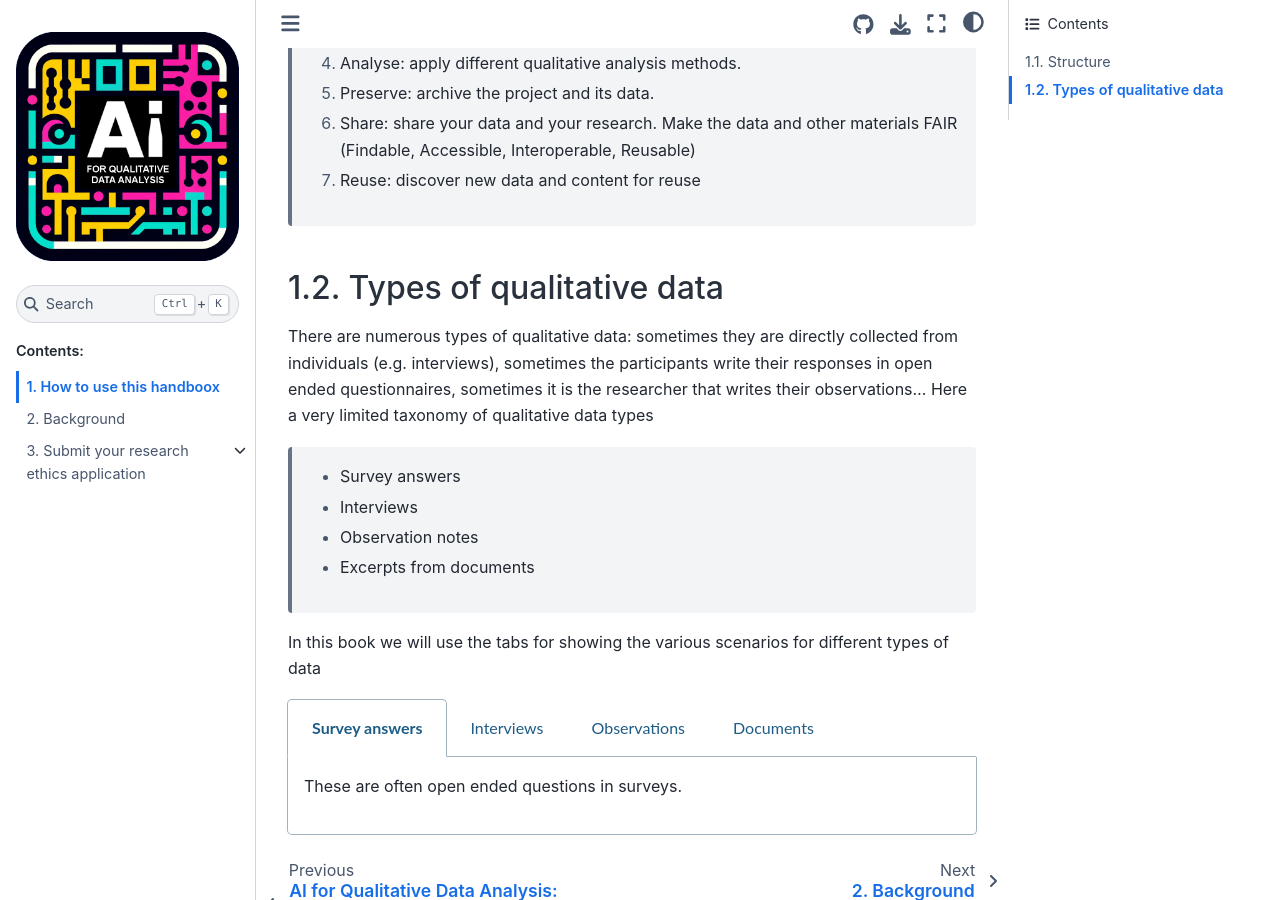
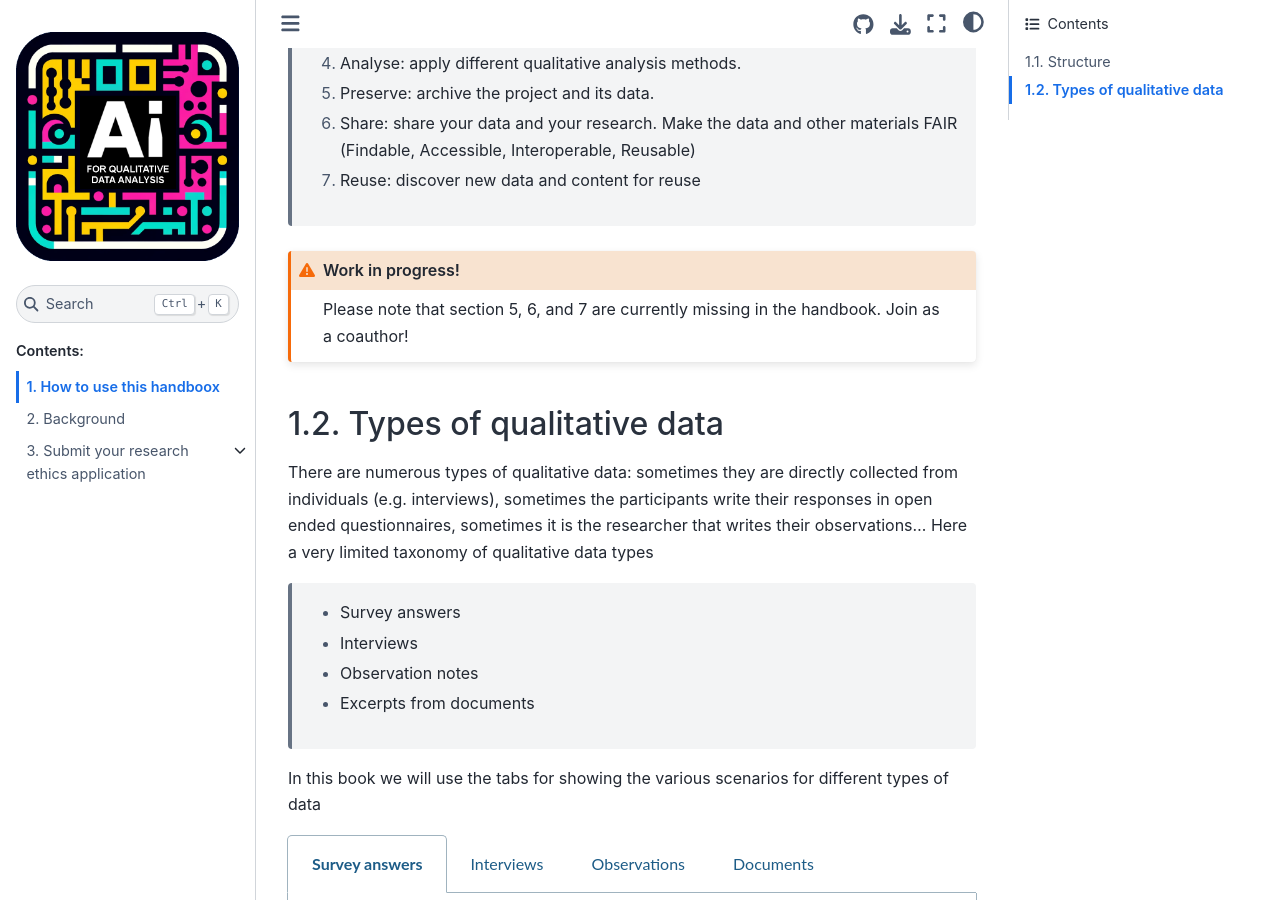
Before and after one commit to eglerean/aiqualitative, a Sphinx documentation site: the page built from doc/01_about.md, in a window 1280 px wide and 900 px high, scrolled down 665 px. Built offline with Sphinx 7.4.7 and the Sphinx Book theme 1.1.4, drawn with Linux system fonts in a browser that asks for light colours.

Commit message:
updating

```diff
--- a/doc/01_about.md
+++ b/doc/01_about.md
@@ -16,6 +16,11 @@ The book follos the structure of the typical research lifecycle:
    > 6. Share: share your data and your research. Make the data and other materials FAIR (Findable, Accessible, Interoperable, Reusable)
    > 7. Reuse: discover new data and content for reuse
 
+:::{admonition} Work in progress!
+:class: warning
+
+Please note that section 5, 6, and 7 are currently missing in the handbook. Join as a coauthor!
+:::
 
 ## Types of qualitative data
 
```
